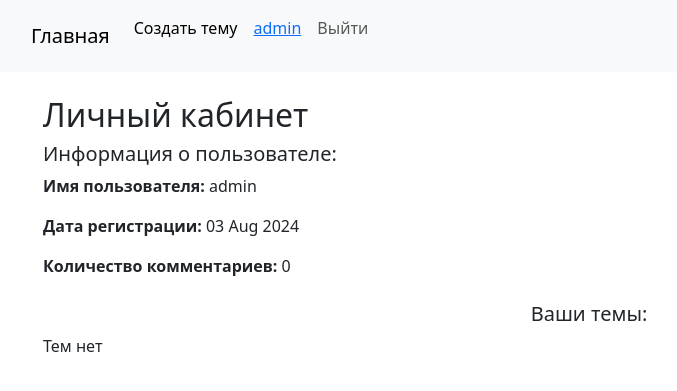
After one commit to DashaKramm/forum, a Django app: page /accounts/2/ in a window 1280 px wide. The commit adds this page. Shown: the top 391 px of the page, without its empty margins (51-728 px from the left). Run offline with Django 5.2, Linux system fonts and the light colour scheme; a user stored in the database is signed in; data comes from the database, SQL or seed files in the repository.

Commit message:
реализовала личный кабинет

```diff
--- /dev/null
+++ b/source/accounts/templates/user_detail.html
@@ -0,0 +1,33 @@
+{% extends 'base.html' %}
+{% block title %}
+    <title>Личный кабинет</title>
+{% endblock %}
+{% block content %}
+    <div class="container mt-4">
+        <h2>Личный кабинет</h2>
+        <div class="mb-4">
+            <h5>Информация о пользователе:</h5>
+            <p><strong>Имя пользователя:</strong> {{ user.username }}</p>
+            <p><strong>Дата регистрации:</strong> {{ user.date_joined|date:"d M Y" }}</p>
+            <p><strong>Количество комментариев:</strong> {{ replies_count }}</p>
+        </div>
+        <div class="mb-4">
+            <h5 class="text-center">Ваши темы:</h5>
+            <ul class="list-unstyled">
+                {% for topic in user_topics %}
+                    <li class="mb-3">
+                        <div class="d-flex justify-content-between align-items-center border p-3">
+                            <a href="{% url 'webapp:detailed_topic_view' topic.id %}">{{ topic.title }}</a>
+                            <span><strong>Количество ответов:</strong> {{ topic.replies_count }}</span>
+                        </div>
+                    </li>
+                {% empty %}
+                    <p>Тем нет</p>
+                {% endfor %}
+            </ul>
+            {% if is_paginated %}
+               {% include 'partial/pagination.html' %}
+            {% endif %}
+        </div>
+    </div>
+{% endblock %}
--- a/source/accounts/urls.py
+++ b/source/accounts/urls.py
@@ -1,7 +1,7 @@
 from django.contrib.auth.views import LogoutView
 from django.urls import path
 
-from accounts.views import RegistrationView, LoginView
+from accounts.views import RegistrationView, LoginView, UserDetailView
 
 app_name = 'accounts'
 
@@ -9,4 +9,5 @@ urlpatterns = [
     path('login/', LoginView.as_view(template_name="login.html"), name='login'),
     path('logout/', LogoutView.as_view(), name='logout'),
     path('register/', RegistrationView.as_view(), name='register'),
+    path('<int:pk>/', UserDetailView.as_view(), name='detail')
 ]
--- a/source/accounts/views.py
+++ b/source/accounts/views.py
@@ -1,10 +1,14 @@
 from django.contrib.auth import get_user_model, login
+from django.contrib.auth.mixins import LoginRequiredMixin
+from django.core.paginator import Paginator
+from django.db.models import Count
 from django.http import HttpResponseRedirect
 from django.urls import reverse
-from django.views.generic import CreateView
+from django.views.generic import CreateView, DetailView, ListView
 from django.contrib.auth.views import LoginView as BaseLoginView
 
 from accounts.forms import CustomUserCreationForm
+from webapp.models import Topic, Reply
 
 # Create your views here.
 User = get_user_model()
@@ -36,3 +40,23 @@ class RegistrationView(CreateView):
         if not next_url:
             next_url = reverse('webapp:index')
         return next_url
+
+
+class UserDetailView(LoginRequiredMixin, DetailView):
+    model = get_user_model()
+    template_name = 'user_detail.html'
+    context_object_name = 'user'
+
+    def get_context_data(self, **kwargs):
+        context = super().get_context_data(**kwargs)
+        user = self.get_object()
+        context['replies_count'] = Reply.objects.filter(author=user).count()
+        user_topics = Topic.objects.filter(author=user).annotate(replies_count=Count('replies')).order_by('-created_at')
+        page = self.request.GET.get('page', 1)
+        paginator = Paginator(user_topics, 3)
+        topics_page = paginator.get_page(page)
+        context['user_topics'] = topics_page
+        context['is_paginated'] = paginator.num_pages > 1
+        context['paginator'] = paginator
+        context['page_obj'] = topics_page
+        return context
--- a/source/webapp/templates/base.html
+++ b/source/webapp/templates/base.html
@@ -38,7 +38,7 @@
                             тему</a>
                     </li>
                     <li class="nav-item">
-                        <p class="nav-link"><a href="#">{{ request.user.username }}</a></p>
+                        <p class="nav-link"><a href="{% url 'accounts:detail' user.pk %}">{{ request.user.username }}</a></p>
                     </li>
                     <li class="nav-item">
                         <form action="{% url 'accounts:logout' %}?next={{ request.get_full_path }}" method="post">
--- a/source/webapp/templates/index.html
+++ /dev/null
@@ -1,3 +0,0 @@
-{% extends 'base.html' %}
-{% block content %}
-{% endblock %}
--- a/source/webapp/templates/topics/topic_detail.html
+++ b/source/webapp/templates/topics/topic_detail.html
@@ -7,7 +7,7 @@
         <div class="d-flex justify-content-between align-items-center mb-4">
             <h5>{{ topic.title }}</h5>
             <p><strong>Дата создания:</strong> {{ topic.created_at|date:"d M Y" }}</p>
-            <p><strong>Автор:</strong> <a href="#">{{ topic.author.username }}</a></p>
+            <p><strong>Автор:</strong> <a href="{% url 'accounts:detail' user.pk %}">{{ topic.author.username }}</a></p>
         </div>
         <div class="mb-4">
             <h3>Оставить ответ:</h3>
@@ -25,7 +25,7 @@
                                     <img src="{{ reply.author.avatar.url }}" alt="{{ reply.author.username }}"
                                          style="width: 60px; height: 60px;">
                                 {% endif %}
-                                <a href="#">{{ reply.author.username }}</a>
+                                <a href="{% url 'accounts:detail' user.pk %}">{{ reply.author.username }}</a>
                                 <p>Сообщений: {{ reply.message_count }}</p>
                             </div>
                             <div class="flex-grow-1">
```
